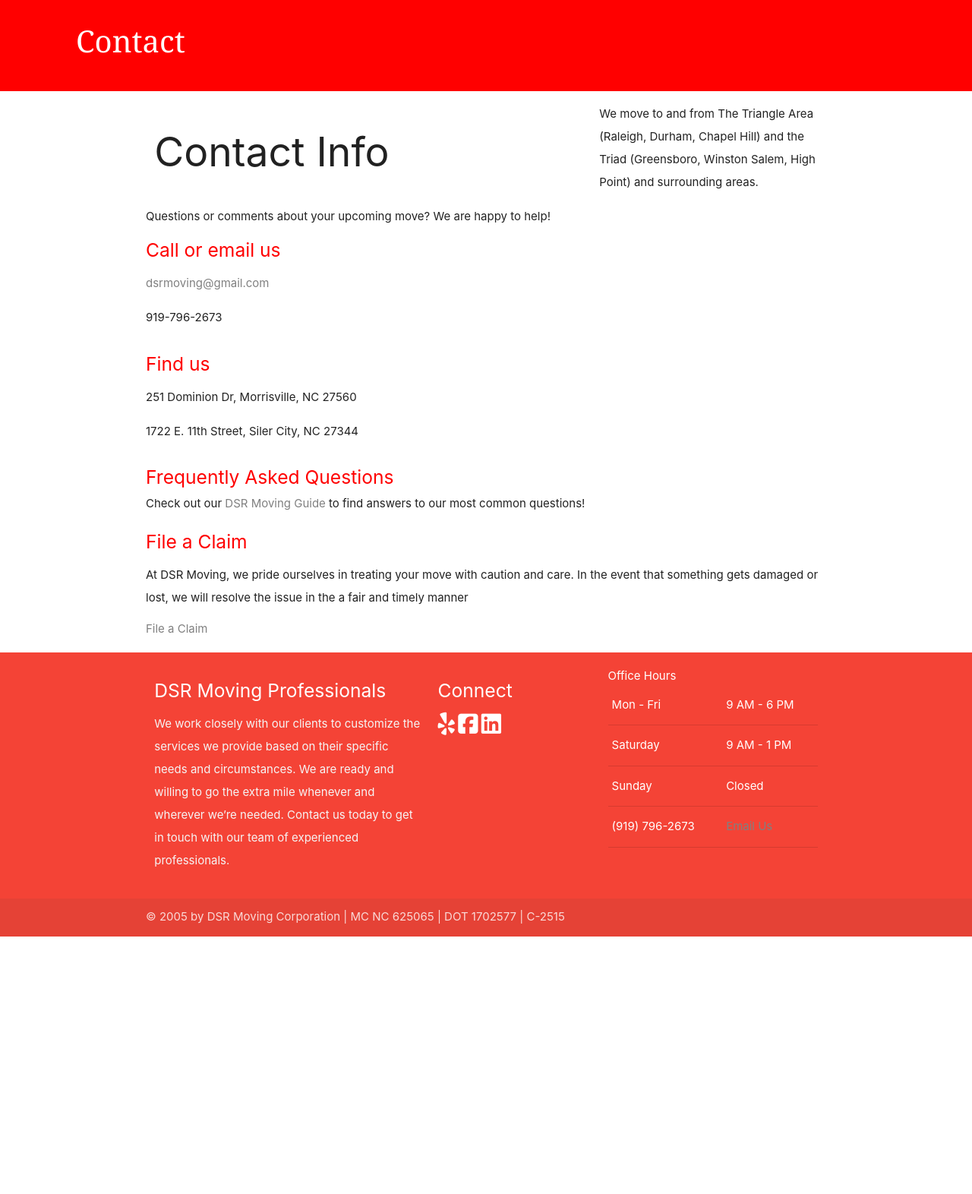
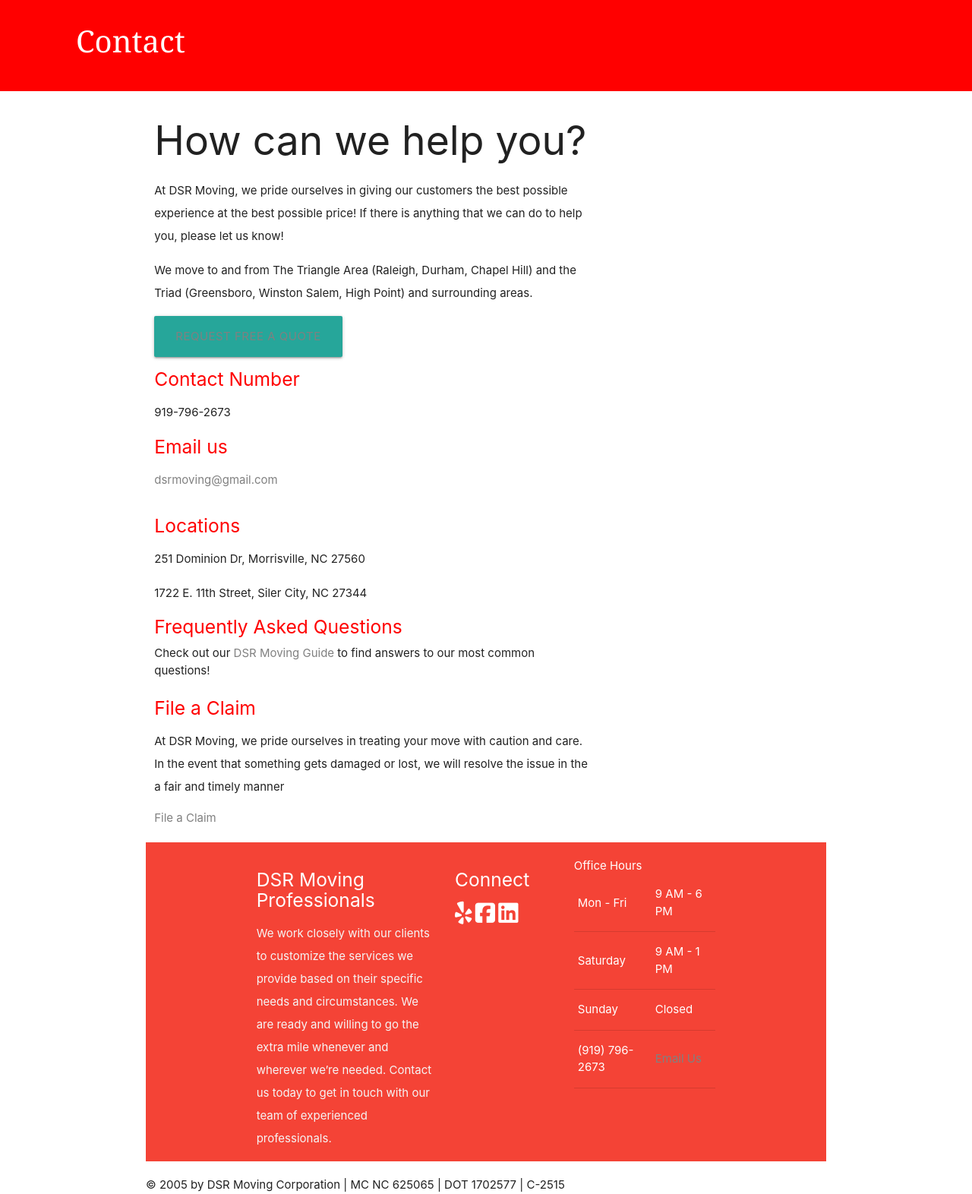
Before and after one commit to lamanaml/dsrmoving, a PHP site: page /contact.php in a window 1280 px wide. Shown: the part 85-1657 px from the top of the page at 76% size. Before the commit the page ends 1318 px from the top, so only its background shows below. Run offline with PHP 8.4, Linux system fonts and the light colour scheme; some libraries are stand-ins or nearby versions.

Commit message:
updated css

```diff
--- a/contact.php
+++ b/contact.php
@@ -25,27 +25,36 @@
 <!-- <Main Content> -->
 <div class="container">
   <div class="row">
-      <div class="col l8 s12"><h2 class="header">Contact Info</h2></div>
+    <div class="col l8 s12">
+      <h2 class="header">How can we help you?</h2>
+
+
+    <p>At DSR Moving, we pride ourselves in giving our customers the best possible experience at the best possible price!  If there is anything that we can do to help you, please let us know!
+
     <p>We move to and from The Triangle Area (Raleigh, Durham, Chapel Hill) and the Triad (Greensboro, Winston Salem, High Point) and surrounding areas.</p>
-      <p>Questions or comments about your upcoming move? We are happy to help!</p>
 
-      <h5 >Call or email us</h5>
+    <div>
+      <a href="https://ant.hellomoving.com/DSRMOVING/index.htm" id="download-button" class="btn-large waves-light teal lighten-1 ">Request FREE a Quote</a>
+    </div>
+
+    <h5 >Contact Number</h5>
+     <p >919-796-2673</p>
+
+    <h5 >Email us</h5>
      <p><a href="mailto:dsrmoving@gmail.com">dsrmoving@gmail.com</a></p>
-      <p >919-796-2673</p>
     <hr>
-      <h5 >Find us</h5>
+    <h5 >Locations</h5>
     <p >251 Dominion Dr, Morrisville, NC 27560</p>
     <p >1722 E. 11th Street, Siler City, NC 27344</p>
- <hr>
+
     <h5 >Frequently Asked Questions</h5>
-      Check out our <a href="movingguide.php">DSR Moving Guide</a>  to find answers to our most common questions!
+    Check out our <a href="movingguide.php">DSR Moving Guide</a> to find answers to our most common questions!
   <hr>
     <h5 >File a Claim</h5>
     <p>At DSR Moving, we pride ourselves in treating your move with caution and care.  In the event that something gets damaged or lost, we will resolve the issue in the a fair and timely manner</p>
     <a href="claims.php">File a Claim</a>
     </div>
     </div>
-
 
 <!-- footer -->
 <?php include 'footer.html';?>
```
Lines whose indentation alone changed are shown as unchanged.
